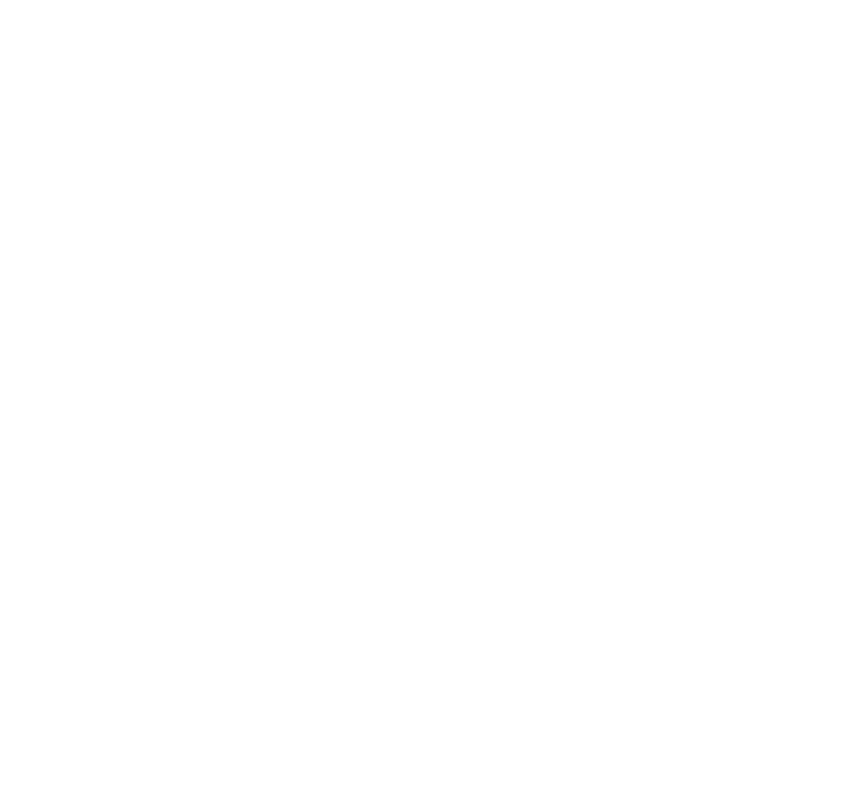
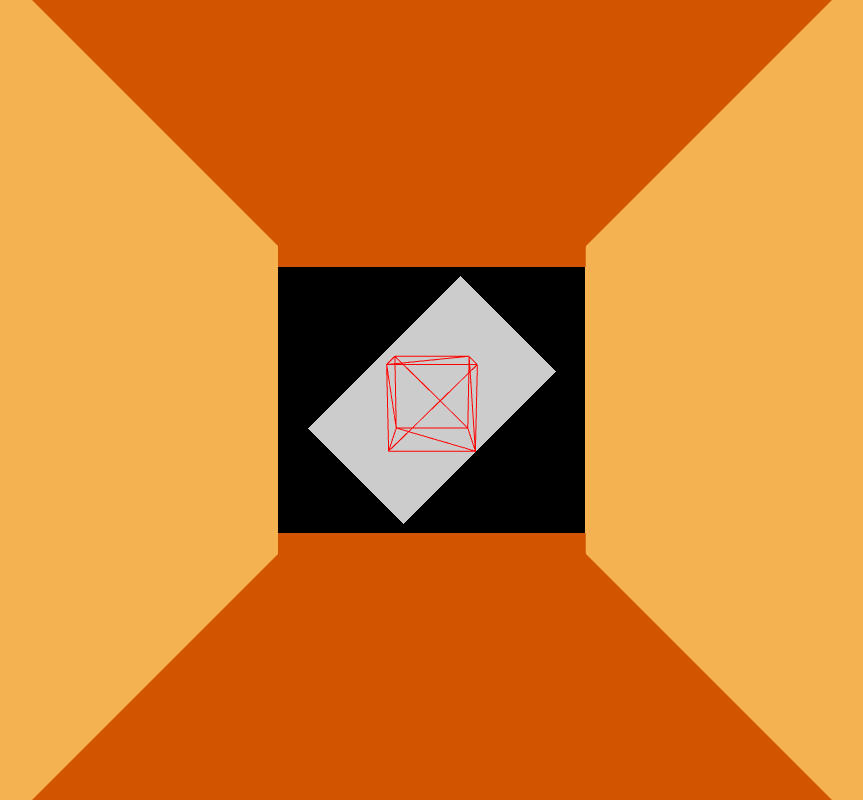
Before and after one commit to prasanmouli/leap-funk, a plain HTML site: page index.html in a window 1280 px wide. Shown: the whole page, without its empty margins (208-1071 px from the left). Drawn offline with Linux system fonts and the light colour scheme; animation ran at ten frames a second.

Commit message:
a very crude implementation. lots of refactoring needed.

```diff
--- a/index.html
+++ b/index.html
@@ -3,17 +3,30 @@
 
   <head>
     <meta http-equiv="Content-Type" content="text/html; charset=UTF-8" />
-    <title>Game</title>
+    <title>Leap Funk</title>
     <style type="text/css" media="screen">
+    *{
+      margin:0;
+      padding:0;
+      }
+    html, body{
+      width:100%;
+      height:100%;
+      }
+    canvas{
+     display:block;
+    }
     </style>
   </head>
 
   <body>
-    <div>
-      <canvas id="game"></canvas>
+    <div align='center' id='main'>
+      <!--canvas id="game" style="width: 900px; height: 600px; margin: 0px; padding: 0px;"></canvas-->
     </div>
     <script src="./scripts/lib/leap.min.js"></script>
+    <script src="./scripts/lib/three.min.js"></script>
     <script src="./scripts/game/shim.js"></script>
+    <script src="./scripts/game/main.js"></script>
     <script src="./scripts/game/gesture.js"></script>
   </body>
 
--- a/scripts/game/gesture.js
+++ b/scripts/game/gesture.js
@@ -3,6 +3,26 @@ var info = document.getElementById('main');
 var scale = 2/5, step = 9; /* game to world ratio */
 var fingerAlignment = [], delta = [], pos = 0;
 var coordinates = {}, data = [], i = 0, j = 0, k = 0, start = 0, fingers;
+
+function evaluateGesture(fingerAlignment){
+  var fingerWeights = [], j = 0, move = [];
+  for(var j=0; j<3; j++){
+    fingerWeights[j] = 0;
+    for(var i=0; i<fingerAlignment.length; i++)
+      fingerWeights[j] += fingerAlignment[i][j];
+    if(fingerWeights[j] >= 4)
+      move[j] = 1/2;
+    else if(fingerWeights[j] <= -4)
+      move[j] = -1/2;
+    else if(fingerWeights[j] == 0)
+      move[j] = 0
+  }
+  /*if(fingerWeights[1]==1)
+      move[1] = 2;
+  else if(fingerWeights[1]==-1)
+      move[1] = 2;*/
+  return move;
+}
 
 Leap.loop(function(frame){
   frame.hands.forEach(function(hand, index) {
@@ -32,6 +52,10 @@ Leap.loop(function(frame){
           }
         }
         fingerAlignment[k] = delta;
+        var move = evaluateGesture(fingerAlignment);
+        console.log(cube.position.x, move[0]);
+        if(move[0]!==undefined) cube.position.x += move[0];
+        if(move[1]!==undefined) cube.position.y += move[1];
       }
       for (k = j-1; k >= start; k--)
         delete coordinates[k];
@@ -39,6 +63,6 @@ Leap.loop(function(frame){
     }
     data = [];
     j++;
-    console.log(fingerAlignment[0],fingerAlignment[1],fingerAlignment[2],fingerAlignment[3],fingerAlignment[4]);
+    //console.log(fingerAlignment[0],fingerAlignment[1],fingerAlignment[2],fingerAlignment[3],fingerAlignment[4]);
   }
 });
--- /dev/null
+++ b/scripts/game/main.js
@@ -0,0 +1,98 @@
+var div = document.getElementById('main');
+
+var scene = new THREE.Scene();
+var camera = new THREE.PerspectiveCamera(90, window.innerWidth/window.innerHeight, 25, 1000);
+var world = new THREE.Object3D();
+
+var renderer = new THREE.WebGLRenderer({antialias:true, alpha:true});
+renderer.setSize(window.innerWidth, window.innerHeight);
+div.appendChild(renderer.domElement);
+renderer.domElement.id = 'game';
+renderer.domElement.style.background = '#FFFFFF';
+
+var colorSets = [[0x00FF00,0x90C695,0x26A65B],[0xFF0000,0xD35400,0xF4B350],[0x0000FF,0x6C7A89,0x95A5A6]], colorCode;
+
+var obstacleMaterial = new THREE.MeshBasicMaterial( {color: 0xCCCCCC, side:THREE.DoubleSide} );
+var obstacleGeometry = new THREE.PlaneGeometry(window.innerWidth/32, window.innerHeight/32);
+var obstacle = new THREE.Mesh(obstacleGeometry, obstacleMaterial);
+obstacle.rotation.z = Math.PI/4;
+obstacle.position.z = -50;
+world.add(obstacle);
+
+var render = function () {
+	requestAnimationFrame(render);
+	obstacle.position.z += 0.5;
+	console.log(obstacle.rotation);
+	renderer.render(scene, camera);
+};
+
+function init(){
+	colorCode = Math.floor(Math.random()*3);
+
+	var geometry = new THREE.BoxGeometry(10, 10, 10);
+	var material = new THREE.MeshBasicMaterial({color: colorSets[colorCode][0], wireframe: true, wireframeLinewidth: 2});
+	cube = new THREE.Mesh(geometry, material);
+	cube.rotation.x = 0.2;
+	scene.add(cube);
+
+	camera.position.z = 50;
+
+	var floorMaterial = new THREE.MeshBasicMaterial( {color:colorSets[colorCode][1], side:THREE.DoubleSide} );
+	var wallMaterial = new THREE.MeshBasicMaterial( {color:colorSets[colorCode][2], side:THREE.DoubleSide} );
+	var geometry = new THREE.PlaneGeometry(window.innerWidth/8, window.innerHeight/4);
+
+	// floor and ceilings
+	var floor = new THREE.Mesh(geometry, floorMaterial);
+	floor.position.y = -window.innerHeight/16;
+	floor.rotation.x = Math.PI/2;
+	world.add(floor);
+
+	var ceiling = new THREE.Mesh(geometry, floorMaterial);
+	ceiling.position.y = window.innerHeight/16;
+	ceiling.rotation.x = Math.PI/2;
+	world.add(ceiling);
+
+	// walls
+	var wall1 = new THREE.Mesh(geometry, wallMaterial);
+	wall1.position.x = -window.innerHeight/16;
+	wall1.rotation.y = Math.PI/2;
+	world.add(wall1);
+
+	var wall2 = new THREE.Mesh(geometry, wallMaterial);
+	wall2.position.x = window.innerHeight/16;
+	wall2.rotation.y = Math.PI/2;
+	world.add(wall2);
+
+	window.addEventListener('keyup', function(e){
+		angle = world.rotation.z, teta = 0;
+		if(e.keyCode == 32){
+			var T = setInterval(function(){
+				teta += Math.PI/64;
+				angle += Math.PI/64;
+				world.rotation.z = angle;
+				console.log(angle, world.rotation.z);
+				if(teta>=(Math.PI/2)){
+					clearInterval(T);
+				}
+			}, 1000/60, false);
+		}
+	})
+
+	/* // create a point light
+	var pointLight = new THREE.PointLight('white');
+
+	// set its position
+	pointLight.position.x = -1000;
+	pointLight.position.y = 0;
+	pointLight.position.z = 1000;
+	pointLight.intensity = 2.9;
+	pointLight.distance = 10000;
+
+	// add to the scene
+	scene.add(pointLight);*/
+	scene.add(world);
+
+	render();
+}
+
+init();
```
